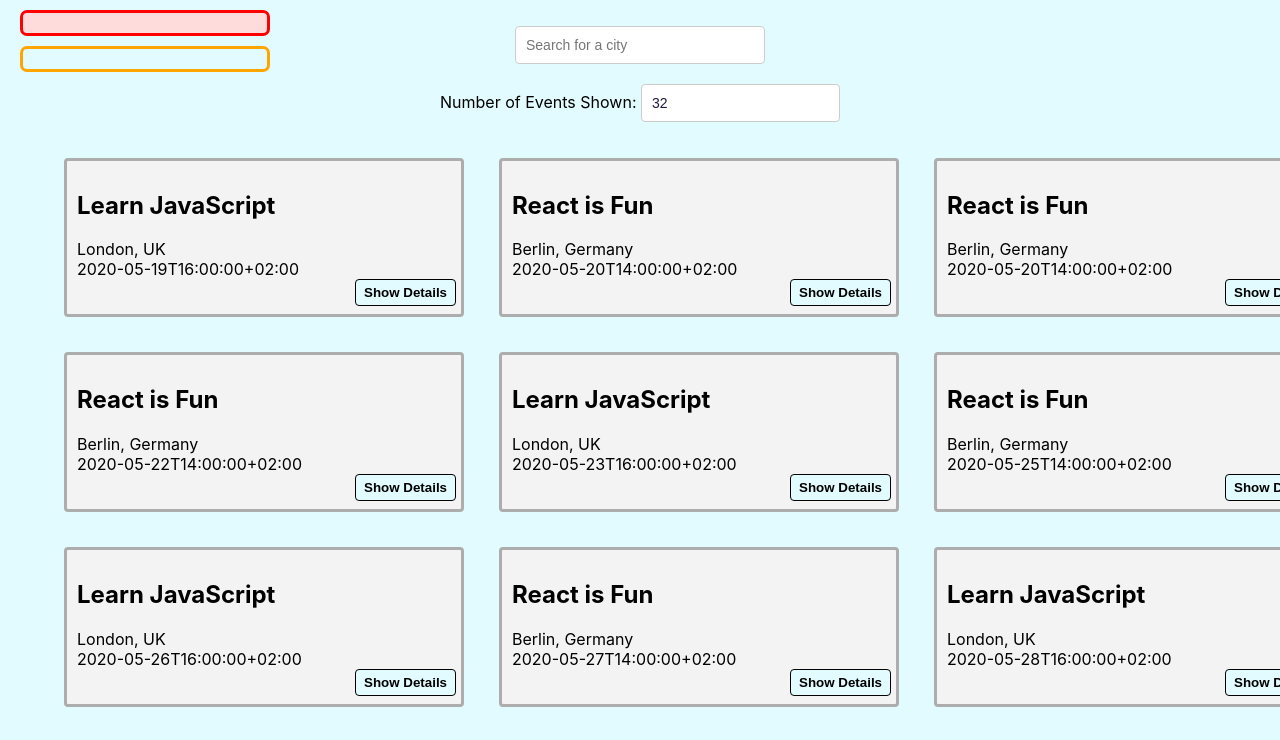
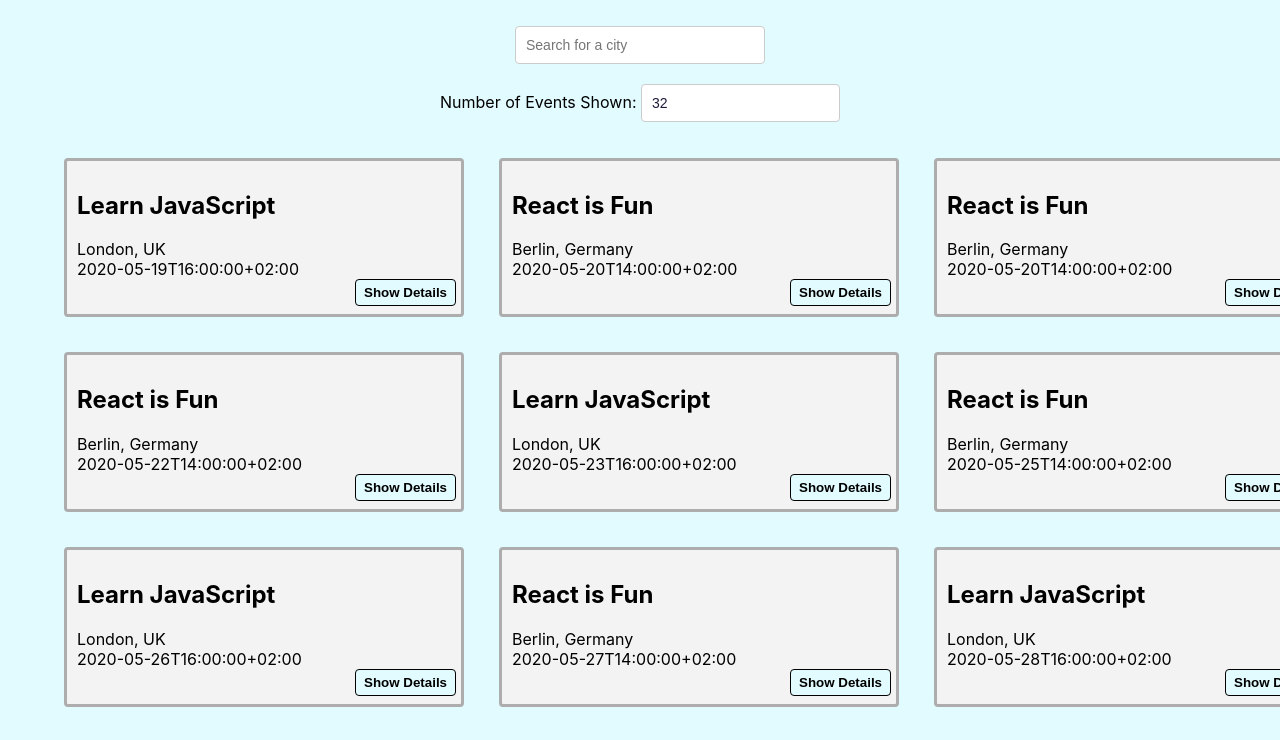
Before and after one commit to yembonee/meet, a React (Create React App) app: page / in a window 1280 px wide. Shown: the top 740 px of the page. Built offline with nearby package versions, Linux system fonts and the light colour scheme; what atatus-spa would draw is missing.

Commit message:
Fixed Error Alert Box
Fixed an issue of the error alert box being there stagnant.

```diff
--- a/src/App.js
+++ b/src/App.js
@@ -39,8 +39,8 @@ const App = () => {
     <div className="App">
       <div className="alerts-container">
         {infoAlert.length ? <InfoAlert text={infoAlert} /> : null}
-        {ErrorAlert.length ? <ErrorAlert text={errorAlert} /> : null}
-        {WarningAlert.length ? <WarningAlert text={warningAlert} /> : null}
+        {errorAlert.length ? <ErrorAlert text={errorAlert} /> : null}
+        {warningAlert.length ? <WarningAlert text={warningAlert} /> : null}
       </div>
 
       <CitySearch
--- a/src/api.js
+++ b/src/api.js
@@ -20,7 +20,7 @@ const getToken = async (code) => {
   return access_token;
 };
 
-export const getAccessToken = async () => {
+const getAccessToken = async () => {
   const accessToken = localStorage.getItem("access_token");
 
   const checkToken = async (accessToken) => {
@@ -73,12 +73,6 @@ export const getEvents = async () => {
     return mockData;
   }
 
-  if (!navigator.onLine) {
-    const events = localStorage.getItem("lastEvents");
-    NProgress.done();
-    return events ? JSON.parse(events) : [];
-  }
-
   const token = await getAccessToken();
 
   if (token) {
@@ -90,8 +84,6 @@ export const getEvents = async () => {
     const response = await fetch(url);
     const result = await response.json();
     if (result) {
-      NProgress.done();
-      localStorage.setItem("lastEvents", JSON.stringify(result.events));
       return result.events;
     } else return null;
   }
--- a/src/components/NumberOfEvents.js
+++ b/src/components/NumberOfEvents.js
@@ -8,11 +8,11 @@ const NumberOfEvents = ({ setCurrentNOE, setErrorAlert }) => {
     let errorText;
     if (isNaN(value) || value <= 0) {
       errorText = "Please enter a valid number greater than 0.";
-      setErrorAlert(errorText);
     } else {
-      setErrorAlert(errorText);
+      errorText = "";
       setCurrentNOE(value);
     }
+    setErrorAlert(errorText);
   };
 
   return (
```
